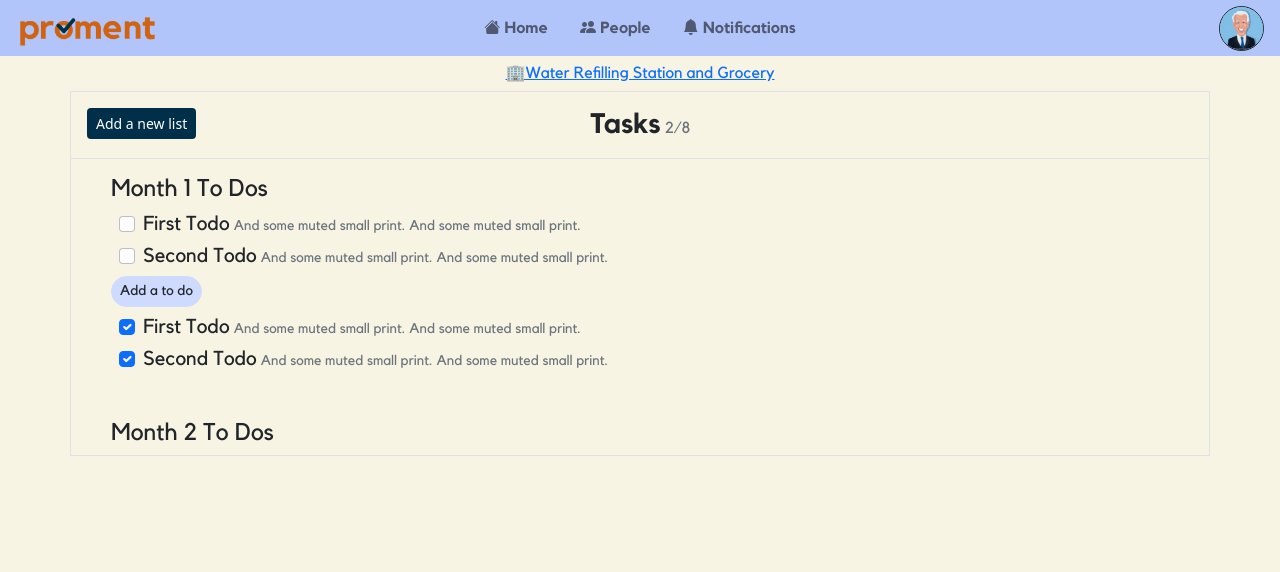
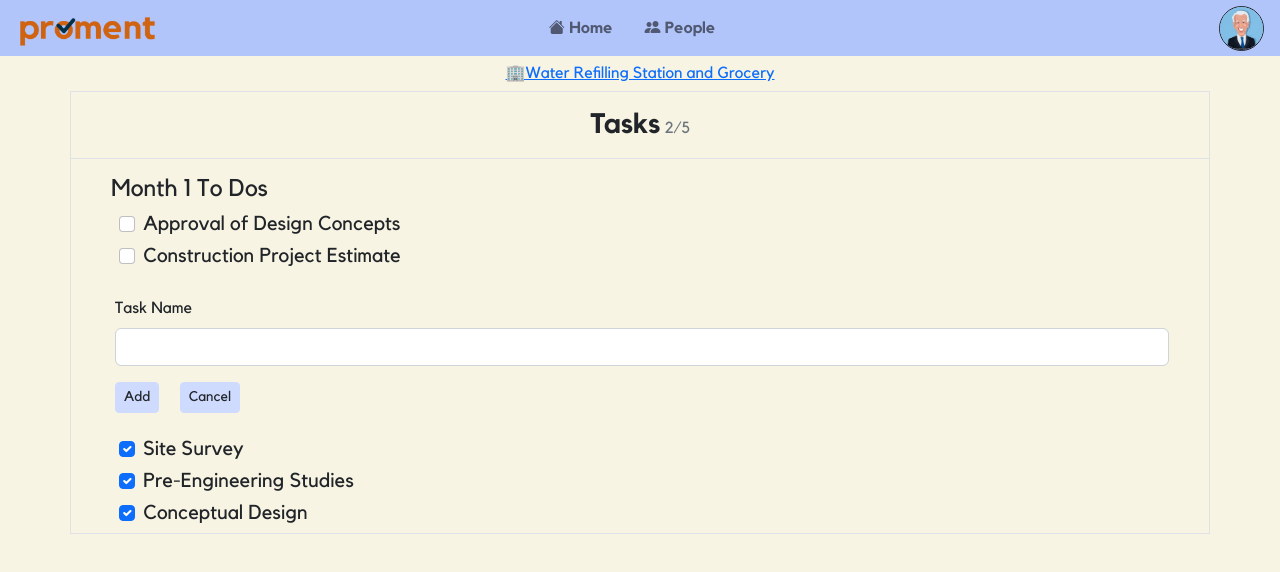
Before and after one commit to Glenzone/kodego-group-10, a plain HTML site: page todo.html in a window 1280 px wide. Both pictures are taken after a click on the button "Add a to do". Drawn offline with nearby package versions, Linux system fonts and the light colour scheme.

Commit message:
added to do page

```diff
--- /dev/null
+++ b/assets/js/todo.js
@@ -0,0 +1,130 @@
+class ToDo {
+    constructor() {
+        this.listOfDoneToDos = ["Site Survey","Pre-Engineering Studies","Conceptual Design"];
+        this.listOfToDos = ["Approval of Design Concepts","Construction Project Estimate"];
+    }
+
+    markDone(nameOfTodo) {
+        this.listOfToDos = this.listOfToDos.filter(e => e !== nameOfTodo);
+        this.listOfDoneToDos.push(nameOfTodo);
+        let str = nameOfTodo;
+        str = str.replace(/\s/g, '');
+        let remove = document.querySelector(`li[taskName='${str}']`);
+        remove.parentElement.removeChild(remove);
+        let add = document.getElementById("doneToDos");
+        let newTask = `
+                    <li class="list-group-item border-0 bg-proment pt-0 pb-0 ms-3" taskName="${str}">
+                        <input type="checkbox" checked id="${str}" class="form-check-input me-1" onclick="toDo.monitorChangesOnTasks('${nameOfTodo}','${str}')">
+                        <label class="form-check-label h5">${nameOfTodo}</label>
+                    </li>
+        `;
+        let doneToDos = add.innerHTML;
+        doneToDos += newTask;
+        add.innerHTML = doneToDos;
+        this.updateCounter();
+    }
+
+    unMarkDone(nameOfTodo) {
+        this.listOfDoneToDos = this.listOfDoneToDos.filter(e => e !== nameOfTodo);
+        this.listOfToDos.push(nameOfTodo);
+        let str = nameOfTodo;
+        str = str.replace(/\s/g, '');
+        let remove = document.querySelector(`li[taskName='${str}']`);
+        remove.parentElement.removeChild(remove);
+        let add = document.getElementById("unfinishedToDos");
+        let newTask = `
+                    <li class="list-group-item border-0 bg-proment pt-0 pb-0 ms-3" taskName="${str}">
+                        <input type="checkbox" checked id="${str}" class="form-check-input me-1" onclick="toDo.monitorChangesOnTasks('${nameOfTodo}','${str}')">
+                        <label class="form-check-label h5">${nameOfTodo}</label>
+                    </li>
+        `;
+        let unfinishedToDos = add.innerHTML;
+        unfinishedToDos += newTask;
+        add.innerHTML = unfinishedToDos;
+        this.updateCounter();
+    }
+
+    initToDo() {
+        let newToDo = document.getElementById("unfinishedToDos");
+        let newTask = '';
+        let i = 0;
+        let max = this.listOfToDos.length;
+
+        while (i < max) {
+            let full = this.listOfToDos[i];
+            let less = this.listOfToDos[i].replace(/\s/g, '');
+            newTask += `
+                    <li class="list-group-item border-0 bg-proment pt-0 pb-0 ms-3" taskName="${less}">
+                        <input type="checkbox" id="${less}" class="form-check-input me-1" onclick="toDo.monitorChangesOnTasks('${full}','${less}')">
+                        <label class="form-check-label h5">${full}</label>
+                    </li>`
+            newToDo.innerHTML = newTask;
+            i++;
+        };
+        this.updateCounter();
+    }
+
+    initDoneTodo() {
+        let doneToDo = document.getElementById("doneToDos");
+        let newTask = '';
+        let i = 0;
+        let max = this.listOfDoneToDos.length;
+
+        while (i < max) {
+            let full = this.listOfDoneToDos[i];
+            let less = this.listOfDoneToDos[i].replace(/\s/g, '');
+            newTask += `
+                    <li class="list-group-item border-0 bg-proment pt-0 pb-0 ms-3" taskName="${less}">
+                        <input type="checkbox" checked id="${less}" class="form-check-input me-1" onclick="toDo.monitorChangesOnTasks('${full}','${less}')">
+                        <label class="form-check-label h5">${full}</label>
+                    </li>`
+            doneToDo.innerHTML = newTask;
+            i++;
+        };
+        this.updateCounter();
+    }
+
+    addTask() {
+        let newTaskName = document.getElementById("toDoName").value
+        this.listOfToDos.push(newTaskName);
+        this.initToDo();
+        newTaskName = '';
+        hideToDoCreator();
+        this.updateCounter();
+    }
+
+    monitorChangesOnTasks(full,less) {
+        let checked = document.getElementById(less).checked;
+        if(checked) {
+            this.markDone(full);
+        } else {
+            this.unMarkDone(full);
+            document.getElementById(less).removeAttribute("checked");
+        }
+    }
+
+    updateCounter() {
+        let done = this.listOfDoneToDos.length;
+        let unfinished = this.listOfToDos.length;
+        let counter = `${unfinished}/${done+unfinished}`;
+        document.getElementById("progress").innerHTML = counter;
+    }
+}
+
+let toDo = new ToDo;
+toDo.initToDo();
+toDo.initDoneTodo();
+
+function unHideToDoCreator() {
+    toDoCreator = document.getElementById("toDoCreator");
+    toDoCreator.removeAttribute("style");
+    showButton = document.getElementById("newTodo");
+    showButton.setAttribute("style","display: none");
+}
+
+function hideToDoCreator() {
+    showButton = document.getElementById("newTodo");
+    showButton.removeAttribute("style");
+    toDoCreator = document.getElementById("toDoCreator");
+    toDoCreator.setAttribute("style","display: none");
+}
--- a/todo.html
+++ b/todo.html
@@ -70,12 +70,12 @@
                             People
                         </a>
                     </li>
-                    <li class="nav-item descriptions">
+                    <!-- <li class="nav-item descriptions">
                         <a class="nav-link proment-bold" href="#">
                             <i class="bi bi-bell-fill"></i>
                             Notifications
                         </a>
-                    </li>
+                    </li> -->
                     <li class="nav-item me-3 icons">
                         <a class="nav-link active proment-bold" aria-current="page" href="">
                             <i class="bi bi-house-fill"></i>
@@ -86,11 +86,11 @@
                             <i class="bi bi-people-fill"></i>
                         </a>
                     </li>
-                    <li class="nav-item icons">
+                    <!-- <li class="nav-item icons">
                         <a class="nav-link proment-bold" href="#">
                             <i class="bi bi-bell-fill"></i>
                         </a>
-                    </li>
+                    </li> -->
                 </ul>
             </div>
             <div id="nav-right">
@@ -107,53 +107,26 @@
             </a>
         </div>
         <div class="container mt-2 pb-3 pt-3 text-center border border-bottom-0 position-relative">
-            <button class="btn btn-sm text-center nav-left ms-3 blue-1" id="newTodoList">Add a new list</button>
+            <!-- <button class="btn btn-sm text-center nav-left ms-3 blue-1" id="newTodoList">Add a new list</button> -->
             <span class="proment-bold text-center h3 mt-2" id="toolName">Tasks</span>
-            <span class="proment-regular text-muted" id="progress">2/8</span>
+            <span class="proment-regular text-muted" id="progress"></span>
         </div>
         <div class="container ps-3 proment-regular border" id="toDosContainer">
             <h4 class="ms-4 mt-3" id="toDoTitle">Month 1 To Dos</h4>
             <ul class="list-group" id="unfinishedToDos">
-                <li class="list-group-item border-0 bg-proment pt-0 pb-0">
-                    <a href="#" class="list-group-item list-group-item-action border-0 bg-proment pt-0 pb-0 link">
-                        <input type="checkbox" id="" class="form-check-input me-1">
-                        <label class="form-check-label h5">First Todo</label>
-                        <small class="text-muted" id="dueDate">And some muted small print.</small>
-                        <small class="text-muted" id="assignedTo">And some muted small print.</small>
-                    </a>
-                </li>
-                <li class="list-group-item border-0 bg-proment pt-0 pb-0">
-                    <a href="#" class="list-group-item list-group-item-action border-0 bg-proment pt-0 pb-0 link">
-                        <input type="checkbox" id="" class="form-check-input me-1">
-                        <label class="form-check-label h5">Second Todo</label>
-                        <small class="text-muted" id="dueDate">And some muted small print.</small>
-                        <small class="text-muted" id="assignedTo">And some muted small print.</small>
-                    </a>
-                </li>
             </ul>
+            <div class="container" style="display: none" id="toDoCreator">
+                <div class="mb-3 mt-1 px-3 pt-3">
+                    <label for="toDoName" class="form-label">Task Name</label>
+                    <input type="text" class="form-control" id="toDoName" required>
+                </div>
+                <button class="btn btn-sm text-center ms-3 blue-3 mb-2" id="addTodo" onclick="toDo.addTask()">Add</button>
+                <button class="btn btn-sm text-center ms-3 blue-3 mb-2" id="canCel" onclick="hideToDoCreator()">Cancel</button>
+            </div>
+            <button class="btn btn-sm text-center ms-4 blue-3 mb-2" id="newTodo" onclick="unHideToDoCreator()">Add a to do</button>
 
-            <button class="btn btn-sm text-center ms-4 blue-3 mb-2" id="newTodo">Add a to do</button>
-
-            <ul class="list-group" id="doneToDos">
-                <li class="list-group-item border-0 bg-proment pt-0 pb-0">
-                    <a href="#" class="list-group-item list-group-item-action border-0 bg-proment pt-0 pb-0 link">
-                        <input type="checkbox" id="" class="form-check-input me-1" checked>
-                        <label class="form-check-label h5">First Todo</label>
-                        <small class="text-muted" id="dueDate">And some muted small print.</small>
-                        <small class="text-muted" id="assignedTo">And some muted small print.</small>
-                    </a>
-                </li>
-                <li class="list-group-item border-0 bg-proment pt-0 pb-0">
-                    <a href="#" class="list-group-item list-group-item-action border-0 bg-proment pt-0 pb-0 link">
-                        <input type="checkbox" id="" class="form-check-input me-1" checked>
-                        <label class="form-check-label h5">Second Todo</label>
-                        <small class="text-muted" id="dueDate">And some muted small print.</small>
-                        <small class="text-muted" id="assignedTo">And some muted small print.</small>
-                    </a>
-                </li>
+            <ul class="list-group mt-3" id="doneToDos">
             </ul>
-            <br>
-            <h4 class="ms-4 mt-3" id="toDoTitle">Month 2 To Dos</h4>
         </div>
 
     </div>
@@ -167,5 +140,6 @@
         </a>
     </div> -->
     <script src="./assets/bootstrap5/js/bootstrap.min.js"></script>
+    <script src="./assets/js/todo.js"></script>
 </body>
 </html>
```
